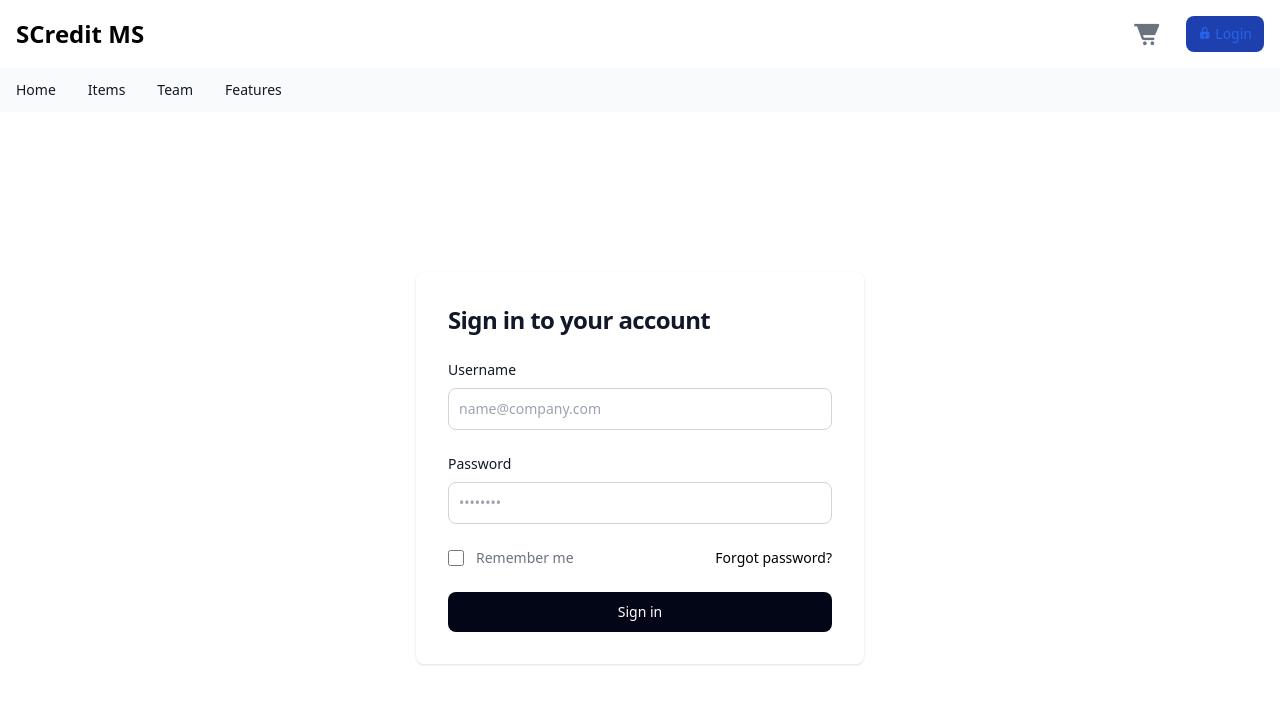
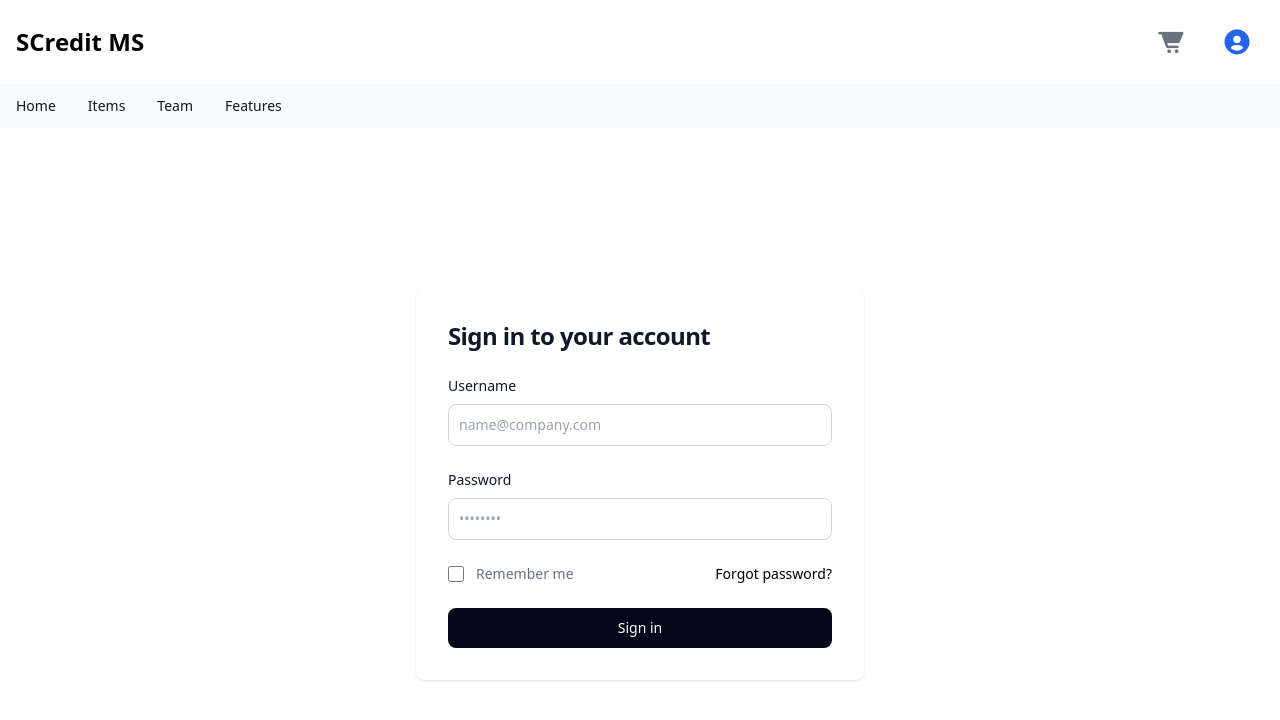
Before and after one commit to rowinsbie/digistore, a Vue app: page /login in a window 1280 px wide. Shown: the top 720 px of the page. Built offline with nearby package versions, Linux system fonts and the light colour scheme; no server answers.

Commit message:
imroved form and navbar

```diff
--- a/src/components/Forms/LoginForm.vue
+++ b/src/components/Forms/LoginForm.vue
@@ -39,7 +39,7 @@ export default defineComponent({
 });
 </script>
 <template>
-    <section class="bg-white py-40">
+    <section :class="Auth.isLoading ? ' animate-pulse pointer-events-none ' : ''" class="bg-white py-40 ">
         <div class="flex flex-col items-center justify-center px-2 py-2 mx-auto md:h-auto lg:py-0">
 
             <div class="w-full bg-white rounded-lg shadow dark:border md:mt-0 sm:max-w-md xl:p-0">
--- a/src/components/NavBar.vue
+++ b/src/components/NavBar.vue
@@ -9,7 +9,8 @@
             <a href="tel:5541251234" class="mr-6 text-sm  text-gray-500 dark:text-white hover:underline"><i class='bx bxs-cart-alt text-3xl '></i>
 
             </a>
-            <RouterLink to="/login" class="text-sm  text-blue-600 dark:text-white bg-blue-800 py-2 px-3 rounded-lg "><i class='bx bxs-lock' ></i> Login</RouterLink>
+            <RouterLink to="/login" class="text-sm  text-blue-600 dark:text-white  py-2 px-3 rounded-lg "><i class='bx bxs-user-circle text-3xl'></i> </RouterLink>
+
         </div>
     </div>
 </nav>
--- a/src/router.ts
+++ b/src/router.ts
@@ -51,7 +51,7 @@ router.beforeEach((to,from,next) => {
    access a page other than the login page (`to.name !== 'Login'`), it redirects the user to the
    login page (`next({ name: 'Login' })`). Otherwise, it allows the user to proceed to the requested
    page (`else next()`). */
-    if (to.name !== 'Login' && !localStorage.getItem('sanctum-token')) next({ name: 'Login' })
+    if (to.meta.requiresAuth && to.name !== 'Login' && !localStorage.getItem('sanctum-token')) next({ name: 'Login' })
     else next()
 
 })
```
